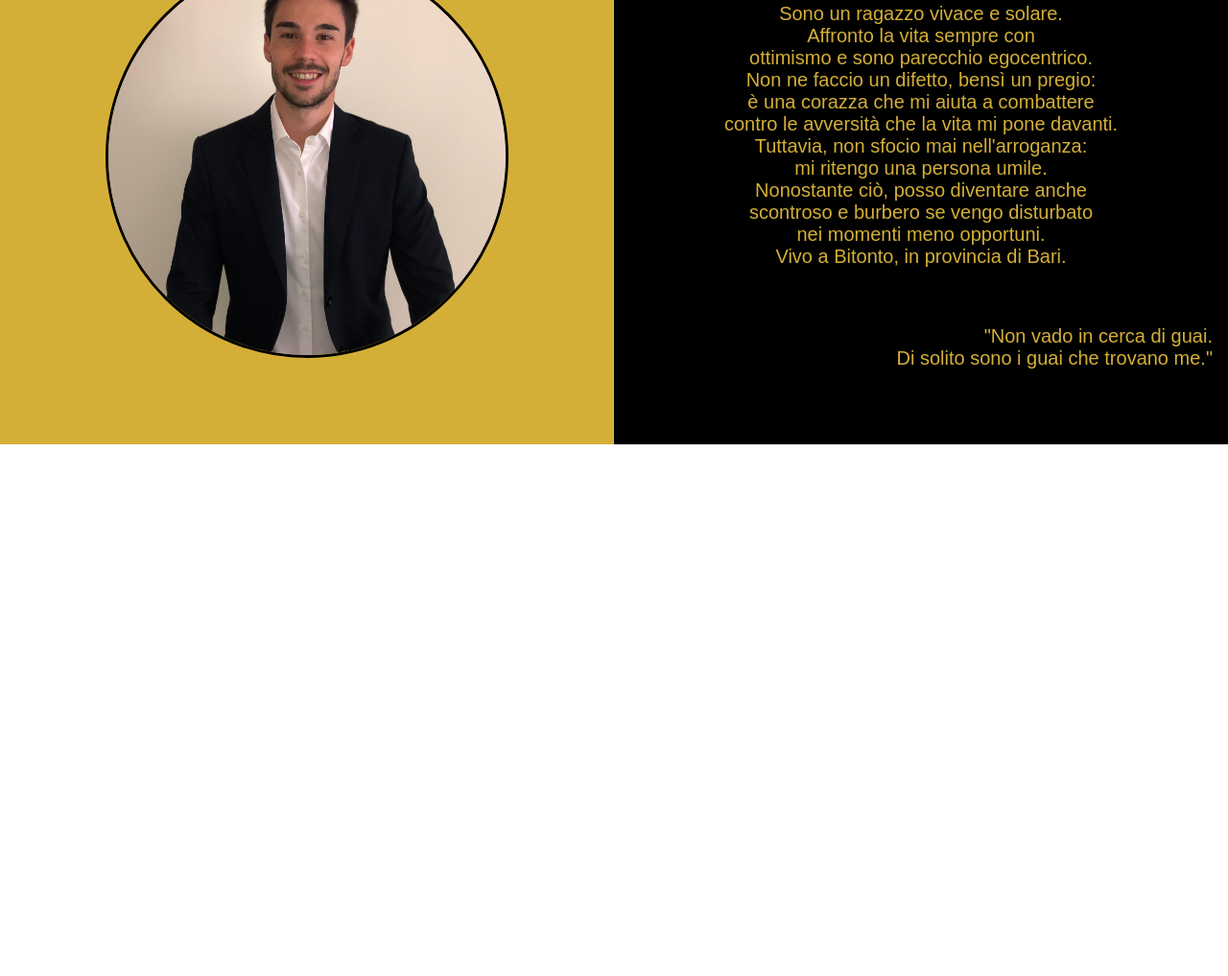
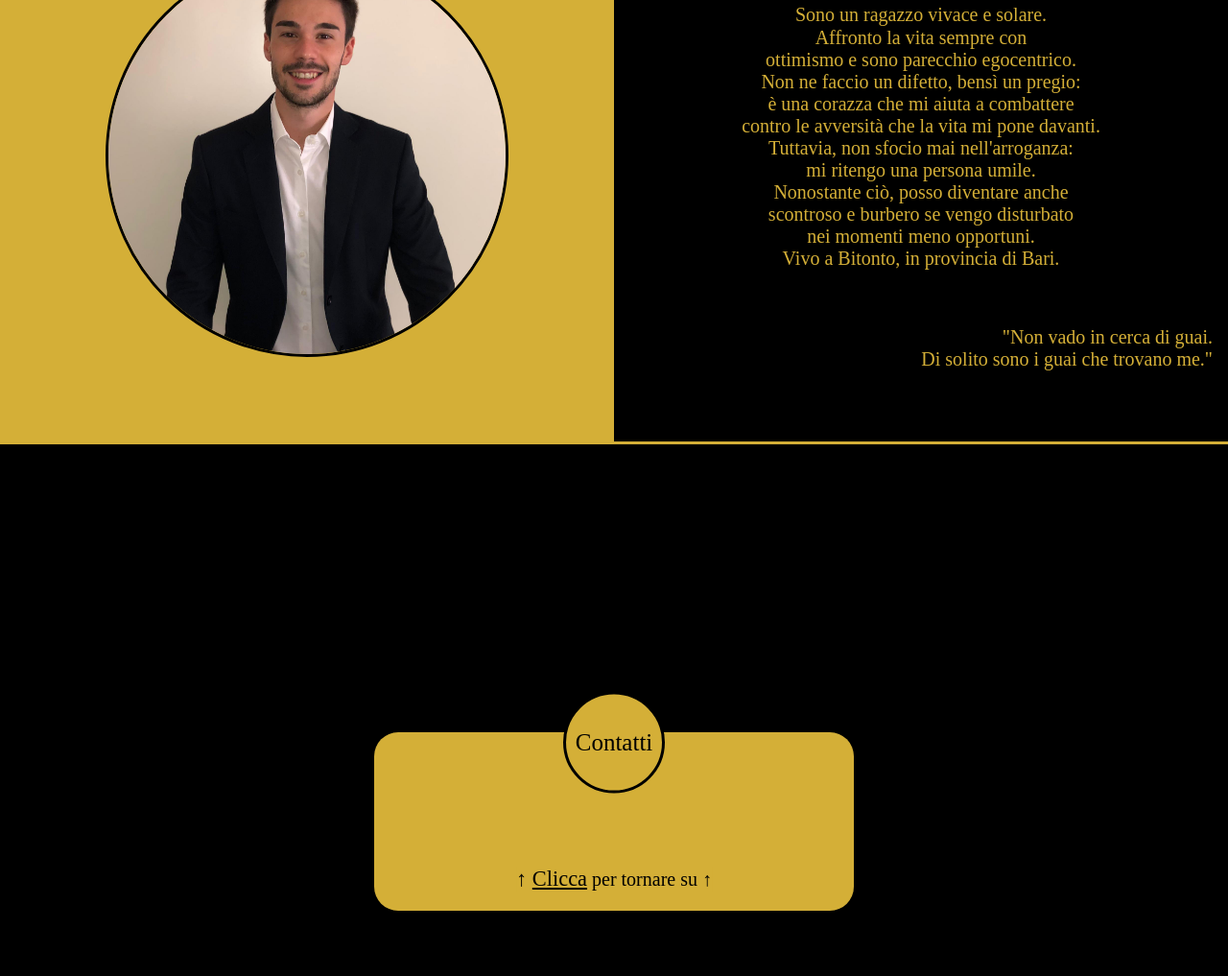
Before and after one commit to GiugiuPrincipe/sitoWeb, a plain HTML site: page GiuseppeCarbonaraHome/indexQui.html in a window 1280 px wide. Shown: the part 1783-2800 px from the top of the page at 96% size. Before the commit the page ends 2246 px from the top, so only its background shows below. Drawn offline with nearby package versions, Linux system fonts and the light colour scheme.

Commit message:
Ultime correzioni

```diff
--- a/GiuseppeCarbonaraHome/indexQui.html
+++ b/GiuseppeCarbonaraHome/indexQui.html
@@ -8,6 +8,7 @@
     <link rel="stylesheet" type="text/css" href="styleQui.css">
 </head>
 <body>
+    <div id="top"></div>
     <div class="header">
         <div class="logo">
             <!-- Contenuto del logo -->
@@ -15,7 +16,7 @@
                 <img src="Immagini/Corona G dorata.jpg" alt="GiugiuPrincipe">
             </figure>
         </div>
-        <div class="header-content">
+        <div class="header-content" href="#menu-iniziale">
             <nav class="menu">
                 <!-- Contenuto del menu -->
                 <ul class="list">
@@ -32,7 +33,7 @@
                         <a href="#contatti">Contatti</a>
                     </li>
                     <li class="list-item">
-                        <a href="#hobby">Hobby</a>
+                        <a href="#CV" class="ri-file-download-line">&nbsp;CV</a>
                     </li>
                 </ul>
             </nav>
@@ -69,12 +70,10 @@
             </ul>
         </div>
     </div>
+    <!-- Aggiungi questo anchor all'inizio della pagina -->
+
     <div class="container">
     </div>
-    <!--<div class="slider">
-        <img src="slider1.jpg" alt="Immagine Slider 1">
-        <img src="slider2.jpg" alt="Immagine Slider 2">
-    </div>-->
     <div class="main-content">
         <div class="body-content">
             <div class="image">
@@ -85,10 +84,8 @@
         <h1>GIUSEPPE CARBONARA</h1>
         <p>Software Developer, 27</p>
         </div>
-
         <div class="sidebar" id="chi-sono">
-            <!-- Contenuto della sidebar -->
-            <h2>Chi sono</h2>
+            <a href="#top"><h2>Chi sono</h2></a>
             <paragraph1>Sono un ragazzo vivace e solare.
             Affronto la vita sempre con <br>ottimismo e sono parecchio egocentrico.
             Non ne faccio un difetto, bensì un pregio: <br>è una corazza che mi aiuta a combattere <br>contro le avversità che la vita mi pone davanti.
@@ -103,7 +100,7 @@
     </div>
     <div class="main-content-2">
         <div class="section-1" id="istruzione">
-            <h2>Istruzione</h2>
+            <a href="#top"><h2>Istruzione</h2></a>
             <paragraph1>Sono un ragazzo vivace e solare.
             Affronto la vita sempre con <br>ottimismo e sono parecchio egocentrico.
             Non ne faccio un difetto, bensì un pregio: <br>è una corazza che mi aiuta a combattere <br>contro le avversità che la vita mi pone davanti.
@@ -128,7 +125,7 @@
             </div>
         </div>
         <div class="section-4" id="esperienze">
-            <h2>Esperienze</h2>
+            <a href="#top"><h2>Esperienze</h2></a>
             <paragraph1>Sono un ragazzo vivace e solare.
             Affronto la vita sempre con <br>ottimismo e sono parecchio egocentrico.
             Non ne faccio un difetto, bensì un pregio: <br>è una corazza che mi aiuta a combattere <br>contro le avversità che la vita mi pone davanti.
@@ -139,6 +136,39 @@
                 Di solito sono i guai che trovano me."</paragraph2>
         </div>
     </div>
+    <div class="main-content-3" id="contatti">
+        <div class="nav">
+            <input id="menu-3" type="checkbox">
+            <label for="menu-3">Contatti</label>
+            <ul class="menu-3">
+              <li>
+                <a href="#0">
+                  <span>WhatsApp</span>
+                  <i class="ri-whatsapp-line"></i>
+                </a>
+              </li>
+              <li>
+                <a href="#0">
+                  <span>Telegram</span>
+                  <i class="ri-telegram-line"></i>
+                </a>
+              </li>
+              <li>
+                <a href="#0">
+                  <span>E-mail</span>
+                  <i class="ri-mail-line"></i>
+                </a>
+              </li>
+              <li>
+                <a href="#0">
+                  <span>Telefono</span>
+                  <i class="ri-phone-line"></i>
+                </a>
+              </li>
+            </ul>
+            <a href="#top"><p class="notification">&#8593 <u>Clicca</u></a> per tornare su &#8593</p>
+        </div>
+    </div>
 
     <!-- <footer>
         <p>© 2024 Il Tuo Sito. Tutti i diritti riservati.</p>
--- a/GiuseppeCarbonaraHome/styleQui.css
+++ b/GiuseppeCarbonaraHome/styleQui.css
@@ -1,7 +1,7 @@
 body {
     margin: 0;
     padding: 0;
-    font-family: Arial, sans-serif;
+    font-family: 'Times New Roman', Times, serif
 }
 
 .header {
@@ -36,7 +36,7 @@ body {
 }
 
 .menu {
-    display: grid;
+    display: flex;
     align-items: center;
     justify-content: center;
     gap: 5rem;
@@ -56,8 +56,8 @@ a {
 }
 
 .list-item {
-    color: #fff;
-    padding: .5rem;
+    color: white;
+    padding: .4rem;
     position: relative;
 }
 
@@ -168,15 +168,6 @@ a {
     border: 3.5px solid black;
 }
 
-
-
-/*
-.slider {
-    width: 100%;
-    overflow: hidden;
-
-}*/
-
 /*Parte centrale del body*/
 .main-content {
     display: grid;
@@ -240,6 +231,7 @@ a {
     font-size: 2rem;
     text-align: center; /* Centra orizzontalmente la scritta */
     margin: 50px 0; /* Aggiungi margine sopra e sotto al titolo */
+    color: black;
 }
 
 .sidebar paragraph1 {
@@ -279,6 +271,7 @@ a {
   font-size: 2rem;
   text-align: center; /* Centra orizzontalmente la scritta */
   margin: 50px 0; /* Aggiungi margine sopra e sotto al titolo */
+  color: black;
 }
 
 .section-1 paragraph1 {
@@ -318,6 +311,7 @@ a {
   width: 100%; /* Regola la larghezza desiderata */
   text-align: center;
   border-top: 3.5px solid #D4AF37; /* Aggiunge una riga di bordo nera alla fine */
+  border-bottom: 3.5px solid #D4AF37;
 }
 
 .section-4 h2 {
@@ -391,7 +385,170 @@ a {
   width: 100%;
 }
 
+/*PER CONTATTI*/
+/*Main-content generale con menù normale*/
+.main-content-3 {
+  height: 80vh; /* Altezza del 70% rispetto all'altezza della viewport */
+  overflow: hidden;
+  font-family: 'Times New Roman', Times, serif;
+  background: black;
+}
 
+.main-content-3 ul {
+  list-style: none;
+}
+
+.main-content-3 a {
+  color: inherit;
+  text-decoration: none;
+}
+
+.main-content-3 body {
+  overflow: hidden;
+  font-family: 'Times New Roman', Times, serif;
+  text-align: center;
+  padding: 0 20px;
+  color: black;
+}
+
+/*Barra menù dopo che ci ho cliccato*/
+.nav {
+  position: relative;
+  max-width: 500px;
+  margin: 300px auto;
+  display: grid;
+  justify-content: center;
+  padding-bottom: 60px;
+  border-radius: 25px;
+  background: #D4AF37;
+}
+
+/*Checkbox del menù*/
+.nav [type="checkbox"] {
+  position: absolute;
+  left: -9999px;
+}
+
+/*Menù dopo averci cliccato*/
+.nav [type="checkbox"] + label {
+  position: relative;
+  width: 100px;
+  height: 100px;
+  display: flex;
+  align-items: center;
+  justify-content: center;
+  font-size: 25px;
+  cursor: pointer;
+  z-index: 1;
+  background: #D4AF37;
+  border: 0.2rem solid black;
+  border-radius: 50%;
+  transform: translateY(-40%);
+  transition: all 0.2s;
+}
+
+/*Menu al passaggio del mouse sopra dopo averci cliccato*/
+.nav [type="checkbox"] + label:hover {
+  background: #D4AF37;
+  color: black;
+}
+
+/*Lista oggetti menù da sotto quando clicco*/
+.menu-3 li {
+  position: absolute;
+  top: -25px;
+  left: 50%;
+  transform: translateX(-50%);
+  transition: all 0.4s;
+}
+
+.menu-3 li:nth-child(1) {
+  transition-delay: 0.3s;
+}
+
+.menu-3 li:nth-child(2) {
+  transition-delay: 0.2s;
+}
+
+.menu-3 li:nth-child(3) {
+  transition-delay: 0.4s;
+}
+
+.menu-3 li:nth-child(4) {
+  transition-delay: 0.1s;
+}
+
+/*Icone che compaiono*/
+.menu-3 li a {
+  width: 65px;
+  height: 65px;
+  border-radius: 50%;
+  display: flex;
+  align-items: center;
+  justify-content: center;
+  font-size: 30px;
+  background: #D4AF37;
+}
+
+/*Scritte icone quando compaiono*/
+.menu-3 li a span {
+  position: absolute;
+  transform: translateY(calc(-750%));
+  width: 100%;
+  font-size: 15px;
+  white-space: nowrap;
+  pointer-events: none;
+  opacity: 0;
+  transition: all 0.4s;;
+  color: #D4AF37;
+}
+
+/*Pulsante circolare menù dove finisce quando si clicca su di esso (su checkbox)*/
+.nav input:checked + label {
+  background: black;
+  color: #D4AF37;
+  transform: translateY(calc(20%));
+}
+
+/*Posizioni icone quando si clicca su menù*/
+.nav input:checked ~ .menu-3 li:nth-child(1) {
+  top: -250px;
+  left: calc(50% - 75px);
+  transition-delay: 0.2s;
+}
+
+.nav input:checked ~ .menu-3 li:nth-child(2) {
+  top: -250px;
+  left: calc(80% - 75px);
+  transition-delay: 0.3s;
+}
+
+.nav input:checked ~ .menu-3 li:nth-child(3) {
+  top: -125px;
+  left: calc(30% - 75px);
+  transition-delay: 0.1s;
+}
+
+.nav input:checked ~ .menu-3 li:nth-child(4) {
+  top: -125px;
+  left: calc(70% + 75px);
+  transition-delay: 0.4s;
+}
+
+/*Opacità e transition scritte delle iconcine quando si clicca sul menù*/
+.nav input:checked ~ .menu-3 li a span {
+  opacity: 1;
+  transition-delay: 0.4s;
+}
+
+.notification {
+  position: absolute;
+  font-size: 20px;
+  bottom: 0;
+  left: 50%;
+  transform: translateX(-50%);
+  background: #D4AF37;
+}
 
 /*footer {
     background-color: #D4AF37;
```
